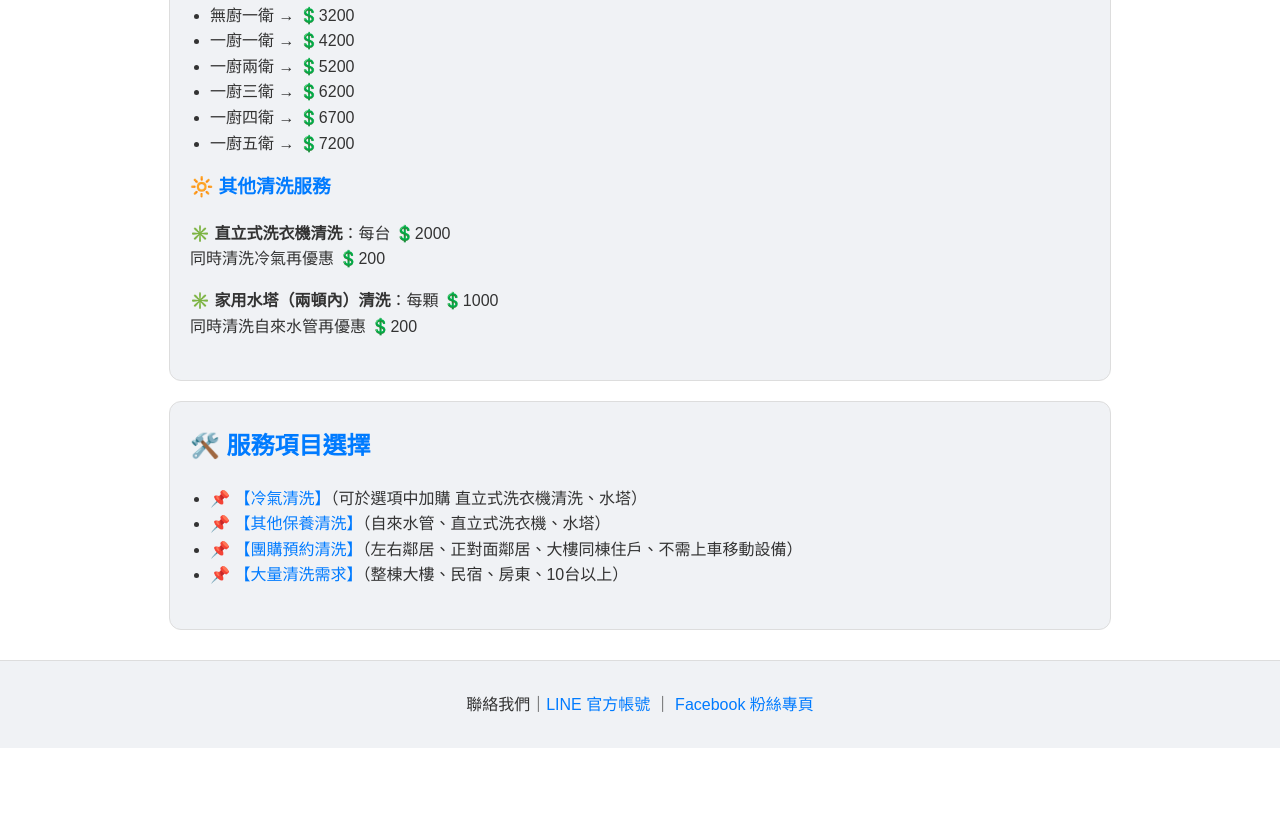
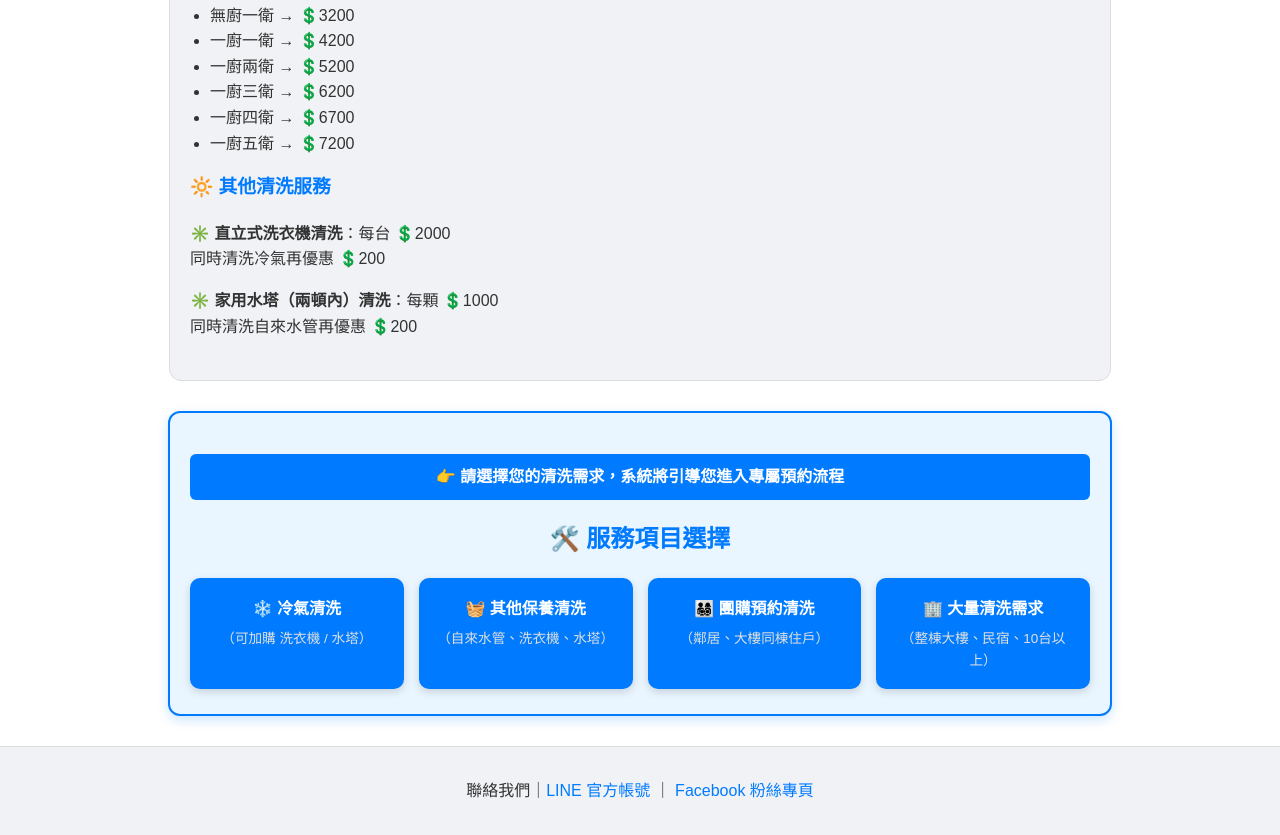
Before and after one commit to jesnlin0912356331/pricelist, a plain HTML site: page index.html in a window 1280 px wide. Shown: the part 1978-2813 px from the top of the page. Before the commit the page ends 2726 px from the top, so only its background shows below. Drawn offline with Linux system fonts and the light colour scheme.

Commit message:
Update index.html

```diff
--- a/index.html
+++ b/index.html
@@ -26,6 +26,60 @@
       --button-hover: #1a75d1;
       --button-text: #fff;
     }
+
+	/* 突顯區塊 */
+	.highlight-section {
+  	background: #e9f5ff;
+  	border: 2px solid #007BFF;
+  	border-radius: 12px;
+  	box-shadow: 0 4px 12px rgba(0, 123, 255, 0.2);
+  	padding: 25px 20px;
+  	margin: 30px auto;
+  	max-width: 900px;
+  	text-align: center;
+	}
+
+	/* 提示 Banner */
+	.highlight-banner {
+  	background: #007BFF;
+  	color: #fff;
+  	font-weight: bold;
+  	padding: 10px;
+  	border-radius: 6px;
+  	margin-bottom: 20px;
+  	font-size: 1rem;
+	}
+
+	/* 卡片式按鈕 */
+	.service-links {
+  	display: grid;
+  	grid-template-columns: repeat(auto-fit, minmax(200px, 1fr));
+  	gap: 15px;
+  	margin-top: 20px;
+	}
+	.service-links a {
+  	display: block;
+  	padding: 18px;
+  	background: #007BFF;
+  	color: #fff;
+  	border-radius: 10px;
+  	font-size: 1rem;
+  	font-weight: bold;
+  	text-decoration: none;
+  	box-shadow: 0 3px 8px rgba(0, 0, 0, 0.15);
+  	transition: transform 0.2s, background 0.3s;
+	}
+	.service-links a small {
+  	display: block;
+  	font-weight: normal;
+  	font-size: 0.85rem;
+  	margin-top: 6px;
+  	color: #e0e0e0;
+	}
+	.service-links a:hover {
+  	background: #0056b3;
+  	transform: translateY(-3px);
+	}
 
     body {
       font-family: "Noto Sans TC", sans-serif;
@@ -188,15 +242,18 @@
     <p><strong>✳️ 家用水塔（兩頓內）清洗</strong>：每顆 💲1000<br>同時清洗自來水管再優惠 💲200</p>
   </section>
 
-  <section>
-    <h2>🛠️ 服務項目選擇</h2>
-    <ul>
-      <li>📌 <a href="ac-booking.html">【冷氣清洗】</a>（可於選項中加購 直立式洗衣機清洗、水塔）</li>
-      <li>📌 <a href="other-service.html">【其他保養清洗】</a>（自來水管、直立式洗衣機、水塔）</li>
-      <li>📌 <a href="group-booking.html">【團購預約清洗】</a>（左右鄰居、正對面鄰居、大樓同棟住戶、不需上車移動設備）</li>
-      <li>📌 <a href="bulk-booking.html">【大量清洗需求】</a>（整棟大樓、民宿、房東、10台以上）</li>
-    </ul>
-  </section>
+<section class="highlight-section">
+  <!-- 上方提示 Banner -->
+  <p class="highlight-banner">👉 請選擇您的清洗需求，系統將引導您進入專屬預約流程</p>
+
+  <h2>🛠️ 服務項目選擇</h2>
+  <div class="service-links">
+    <a href="ac-booking.html">❄️ 冷氣清洗<br><small>（可加購 洗衣機 / 水塔）</small></a>
+    <a href="other-service.html">🧺 其他保養清洗<br><small>（自來水管、洗衣機、水塔）</small></a>
+    <a href="group-booking.html">👨‍👩‍👧‍👦 團購預約清洗<br><small>（鄰居、大樓同棟住戶）</small></a>
+    <a href="bulk-booking.html">🏢 大量清洗需求<br><small>（整棟大樓、民宿、10台以上）</small></a>
+  </div>
+</section>
 
   <footer>
     <p>聯絡我們｜<a href="https://lin.ee/uWxrnKM" target="_blank">LINE 官方帳號</a> ｜ <a href="https://www.facebook.com/NaturalUncleTW" target="_blank">Facebook 粉絲專頁</a></p>
```
